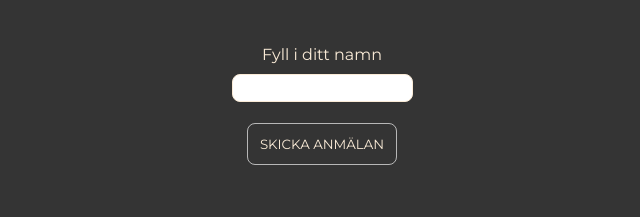
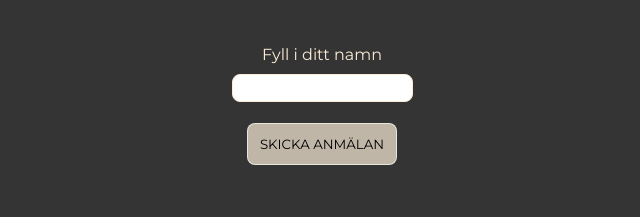
Before and after one commit to joandercim/rsvp-clean-start, a website: page public/index.html in a window 1280 px wide. In both pictures the pointer is over the button "SKICKA ANMÄLAN". Shown: the part 512-729 px from the top of the page, without its empty margins (318-958 px from the left). Drawn offline with Linux system fonts and the light colour scheme; no server answers.

Commit message:
hover btn

```diff
--- a/public/css/style.css
+++ b/public/css/style.css
@@ -141,6 +141,11 @@ button {
     text-transform: uppercase;
 }
 
+button:hover {
+    background-color: rgba(250, 235, 215, 0.709);
+    color: black;
+}
+
 .fa-xmark {
     color: red;
     position: absolute;
```
